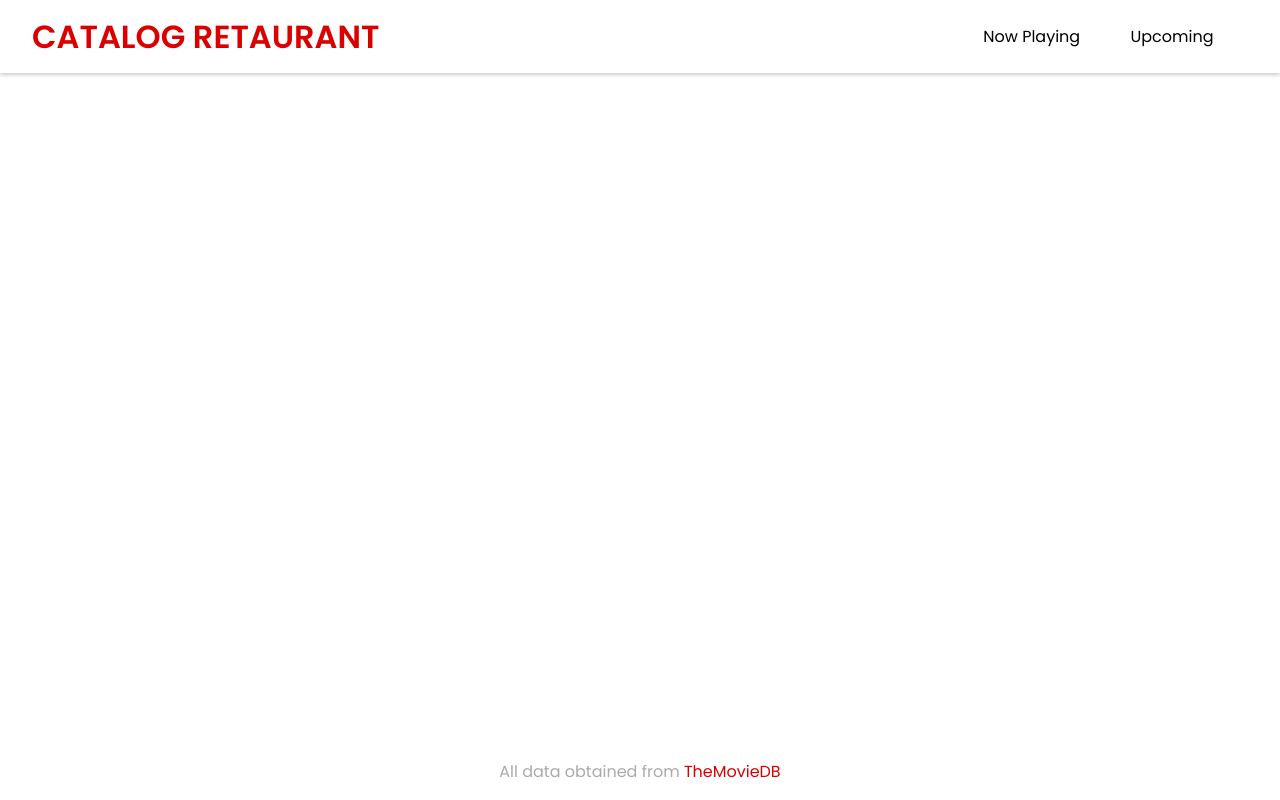
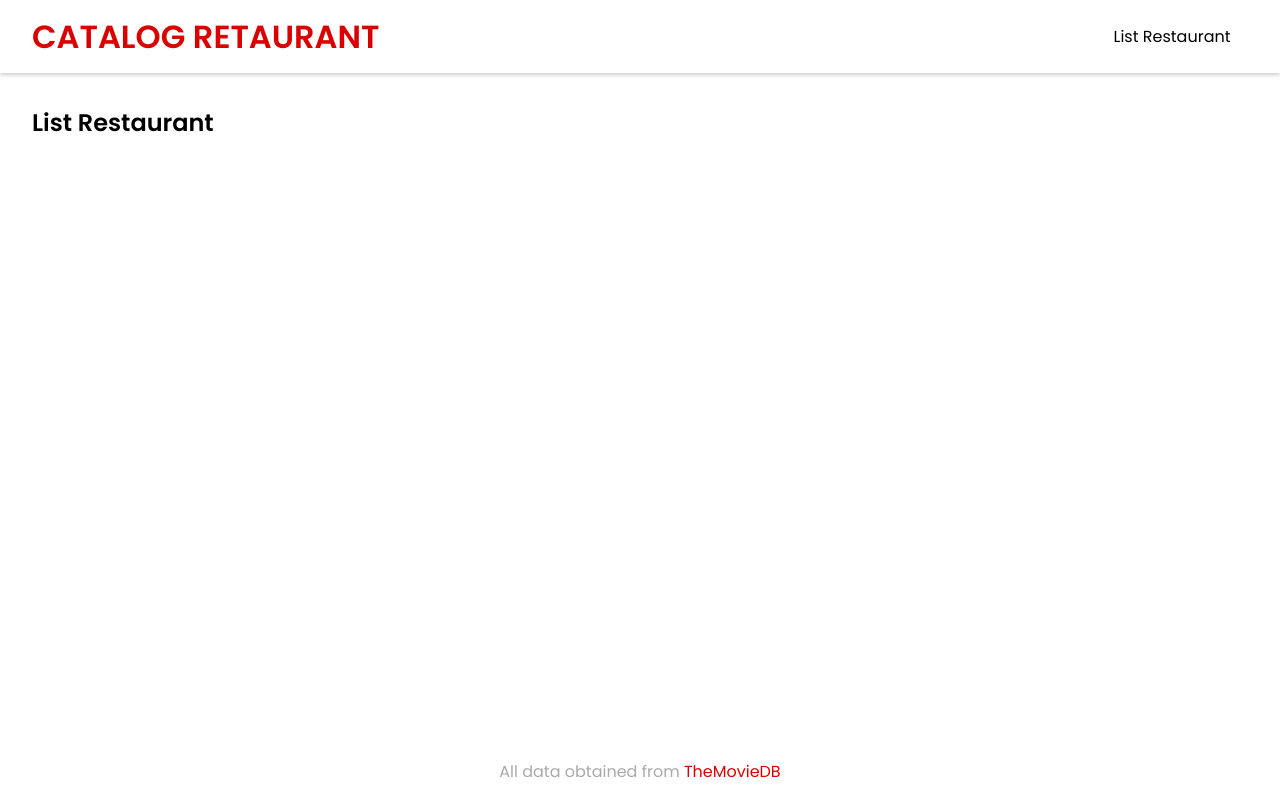
Before and after one commit to rahmathidayatullah/submission_catalog_restaurant_pwa, a website built with webpack: page src/templates/index.html in a window 1280 px wide. Built offline with nearby package versions, Linux system fonts and the light colour scheme.

Commit message:
setting router restaurant list

```diff
--- a/src/scripts/index.js
+++ b/src/scripts/index.js
@@ -8,3 +8,11 @@ const app = new App({
   drawer: document.querySelector('#navigationDrawer'),
   content: document.querySelector('#mainContent'),
 });
+
+window.addEventListener('hashchange', () => {
+  app.renderPage();
+});
+
+window.addEventListener('load', () => {
+  app.renderPage();
+});
--- /dev/null
+++ b/src/scripts/routes/routes.js
@@ -0,0 +1,9 @@
+import Restaurants from '../views/pages/restaurants';
+import DetailRestaurant from '../views/pages/detail-restaurant';
+
+const routes = {
+  '/': Restaurants, // default page
+  '/list-restaurant': Restaurants,
+  '/detail/:id': DetailRestaurant,
+};
+export default routes;
--- /dev/null
+++ b/src/scripts/routes/url-parser.js
@@ -0,0 +1,30 @@
+const UrlParser = {
+  parseActiveUrlWithCombiner() {
+    const url = window.location.hash.slice(1).toLowerCase();
+    const splitedUrl = this._urlSplitter(url);
+    return this._urlCombiner(splitedUrl);
+  },
+
+  parseActiveUrlWithoutCombiner() {
+    const url = window.location.hash.slice(1).toLowerCase();
+    return this._urlSplitter(url);
+  },
+
+  _urlSplitter(url) {
+    const urlsSplits = url.split('/');
+    return {
+      resource: urlsSplits[1] || null,
+      id: urlsSplits[2] || null,
+      verb: urlsSplits[3] || null,
+    };
+  },
+
+  _urlCombiner(splitedUrl) {
+    return (
+      (splitedUrl.resource ? `/${splitedUrl.resource}` : '/')
+      + (splitedUrl.id ? '/:id' : '')
+      + (splitedUrl.verb ? `/${splitedUrl.verb}` : '')
+    );
+  },
+};
+export default UrlParser;
--- a/src/scripts/views/app.js
+++ b/src/scripts/views/app.js
@@ -1,3 +1,5 @@
+import routes from '../routes/routes';
+import UrlParser from '../routes/url-parser';
 import DrawerInitiator from '../utils/drawer-initiator';
 
 class App {
@@ -15,6 +17,13 @@ class App {
       content: this._content,
     });
   }
+
+  async renderPage() {
+    const url = UrlParser.parseActiveUrlWithCombiner();
+    const page = routes[url];
+    this._content.innerHTML = await page.render();
+    await page.afterRender();
+  }
 }
 
 export default App;
--- /dev/null
+++ b/src/scripts/views/pages/detail-restaurant.js
@@ -0,0 +1,13 @@
+const DetailRestaurant = {
+  async render() {
+    return `
+          <h2>Detail Restaurant</h2>
+        `;
+  },
+
+  async afterRender() {
+    // Fungsi ini akan dipanggil setelah render()
+  },
+};
+
+export default DetailRestaurant;
--- /dev/null
+++ b/src/scripts/views/pages/restaurants.js
@@ -0,0 +1,13 @@
+const NowPlaying = {
+  async render() {
+    return `
+        <h2>List Restaurant</h2>
+      `;
+  },
+
+  async afterRender() {
+    // Fungsi ini akan dipanggil setelah render()
+  },
+};
+
+export default NowPlaying;
--- a/src/templates/index.html
+++ b/src/templates/index.html
@@ -21,8 +21,9 @@
         </div>
         <nav id="navigationDrawer" class="app-bar__navigation">
             <ul>
-                <li><a href="#/now-playing">Now Playing</a></li>
-                <li><a href="#/upcoming">Upcoming</a></li>
+                <li><a href="#/list-restaurant">List Restaurant</a></li>
+                <!-- <li><a href="#/upcoming">Upcoming</a></li> -->
+                <!-- <li><a href="#/upcoming">Upcoming</a></li> -->
             </ul>
         </nav>
     </header>
```
Also changed, not shown: src/scripts/views/pages/favorite-restourant.js (added).
